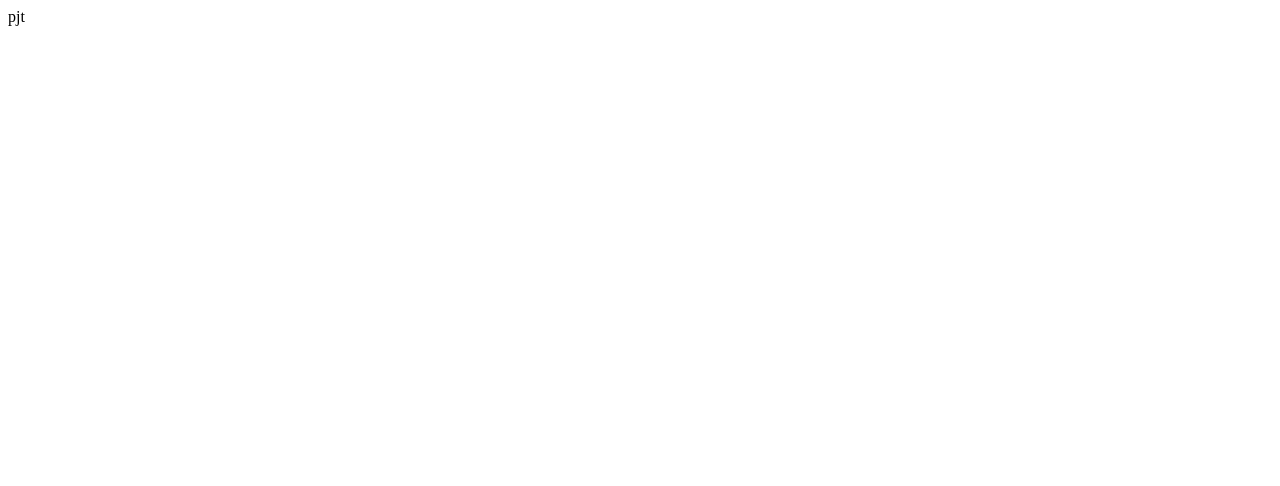
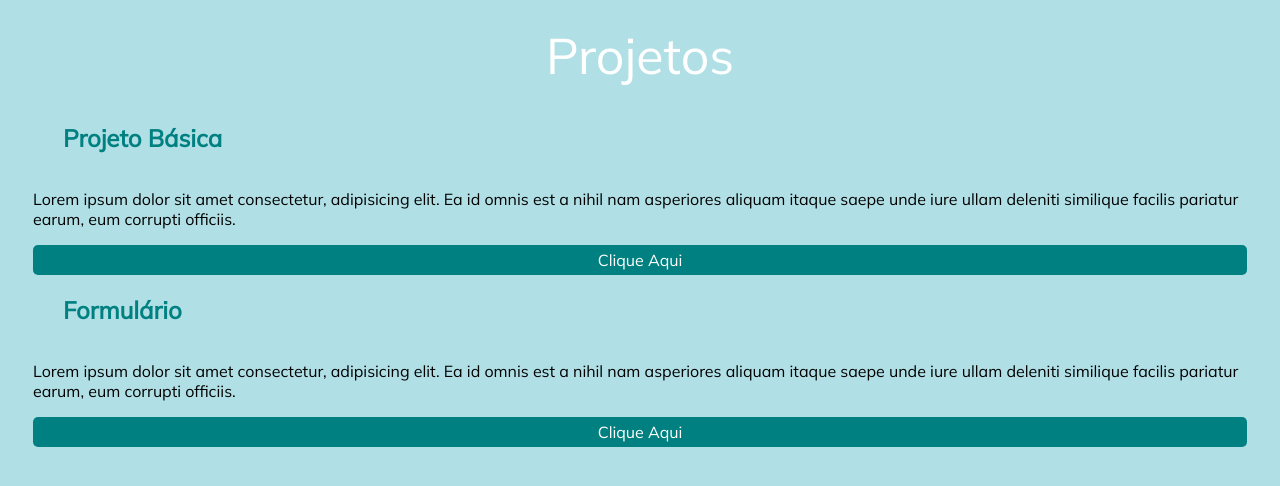
Before and after one commit to pantolfoo/portfolio, a plain HTML site: page html/project.html in a window 1280 px wide. Drawn offline with Linux system fonts and the light colour scheme.

Commit message:
Add files via upload

```diff
--- a/html/contact.html
+++ b/html/contact.html
@@ -1 +1,36 @@
-ctt
+<!DOCTYPE html>
+<html lang="pt-br">
+
+<head>
+    <meta charset="UTF-8">
+    <meta name="viewport" content="width=device-width, initial-scale=1.0">
+    <title>Isabella Pantolfo</title> <!--titulo do site-->
+    <link rel="stylesheet" href="../index.css"> <!--stylesheet estilizar pgn || referenicar a pasta dps ao css-->
+</head>
+
+<body>
+    <div class="container">
+        <div class="page_title">
+            <nav> <!--barra de navegação-->
+                Contatos
+            </nav>
+        </div>
+
+    </div>
+
+    <div class="logo_ctt">
+        <img src="../img/gmail.png">
+        <img src="../img/linkedin.png">
+        <img src="../img/github-logo.png">
+        <img src="../img/whatsapp.png">
+    </div>
+
+    <div class="info_ctt">
+        <a class="info_ctt" href="https://www.linkedin.com/in/isabella-pantolfo-59670622a/" target="_blank"
+        rel="noopener noreferrer">
+        <!--link do linkedin || target p abrir em outra aba || como o google vai achar o site e segurança-->
+        <p> Linked In</p>
+    </a>
+    </div>
+
+</body>
--- a/html/project.html
+++ b/html/project.html
@@ -1 +1,54 @@
-pjt
+<!DOCTYPE html>
+<html lang="pt-br">
+
+<head>
+    <meta charset="UTF-8">
+    <meta name="viewport" content="width=device-width, initial-scale=1.0">
+    <title>Isabella Pantolfo</title> <!--titulo do site-->
+    <link rel="stylesheet" href="../index.css"> <!--stylesheet estilizar pgn || referenicar a pasta dps ao css-->
+</head>
+
+<body>
+    <div class="container">
+        <div class="page_title">
+            <nav> <!--barra de navegação-->
+                Projetos
+            </nav>
+        </div>
+
+        <main>
+            <section>
+                <div class="titulo">
+                    <h1> Projeto Básica </h1>
+                </div>
+                <div class="descricao">
+                    <p>
+                        Lorem ipsum dolor sit amet consectetur, adipisicing elit. Ea id omnis est a nihil nam asperiores
+                        aliquam itaque saepe unde iure ullam deleniti similique facilis pariatur earum, eum corrupti
+                        officiis.
+                    </p>
+                </div>
+
+                <div class="botao">
+                    <a href="https://github.com/pantolfoo/PROJETO-INTEGRADO">Clique Aqui</a>
+                </div>
+                <div class="titulo">
+                    <h1> Formulário</h1>
+                </div>
+                <div class="descricao">
+                    <p>
+                        Lorem ipsum dolor sit amet consectetur, adipisicing elit. Ea id omnis est a nihil nam asperiores
+                        aliquam itaque saepe unde iure ullam deleniti similique facilis pariatur earum, eum corrupti
+                        officiis.
+                    </p>
+                </div>
+
+                <div class="botao">
+                    <a href="https://github.com/pantolfoo/PROJETO-INTEGRADO">Clique Aqui</a>
+                </div>
+
+            </section>
+        </main>
+
+    </div>
+</body>
--- a/index.css
+++ b/index.css
@@ -1,7 +1,8 @@
 @import url('https://fonts.googleapis.com/css2?family=Mulish&display=swap');
 body{
     background-color: #B0E0E6;
-    font-family: 'Mulish', sans-serif;}
+    font-family: 'Mulish', sans-serif;
+}
 
 ul{
     display: flex;
@@ -29,7 +30,7 @@ header img{ /*estilizar a imagem do header*/
     text-align: center; /*alinhar elementos da div ao centro*/
 }
 
-h1{
+header h1{
     color: #008080; /*cor do texto da tag h1*/
 }
 
@@ -44,7 +45,7 @@ footer img{
 
 footer{
     display: flex; /*deixar um icon do lado do outro*/
-    justify-content: center; /*alinhar ao centro da pagina*/
+    /*justify-content: center; /*alinhar ao centro da pagina*/
 }
 
 footer a{
@@ -63,3 +64,43 @@ footer p{
 nav a:hover{
     color:  #008080; /*passar mouse por cima do sobre nós, pjt e ctt, o texto ficará da cor  #008080*/
 }
+
+.page_title{
+    text-align: center; /*alinhar ao centro*/
+    padding: 16px; /*espaçamento ao redor da lista*/
+    color: white; /*cor do texto*/
+    font-size:50px /*tamanho da fonte*/
+}
+
+.titulo{
+    color: #008080; /*cor do texto da tag h1*/
+    text-align: left;
+    padding-left: 30px;
+    display: flex; /*deixar um icon do lado do outro*/
+}
+
+.botao{
+    padding: 5px 20px;
+    text-align: center;
+    text-decoration: none;
+    background-color: #008080;
+    color: #fff;
+    border-radius: 5px;
+    transition: background-color 0.3s;
+}
+
+.logo_ctt{
+    width: 100px; /*largura*/
+    height: 100px; /*altura*/
+    display: flex;
+    flex-direction: column; /*itens um embaixo do outro*/
+    padding-left: 200px;
+    margin-top: 140px;
+    justify-content: space-evenly;
+}
+
+.info_ctt{
+    display: flex;
+    color:#008080;
+    margin-left: 500px;
+}
```
Also changed, not shown: index.html (+4 -5 lines), img/Isabella.jpeg (added), img/whatsapp.png (added).
